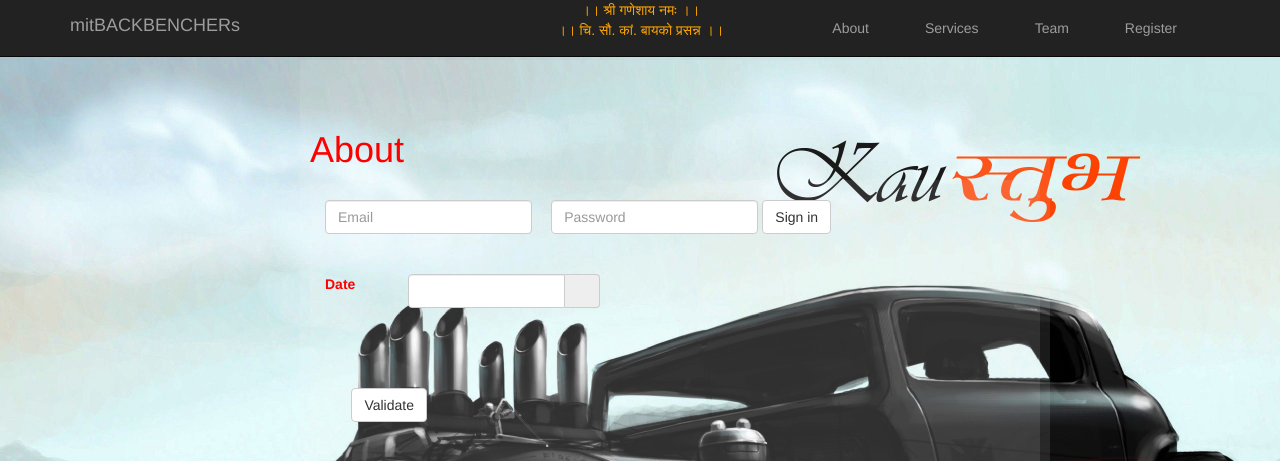
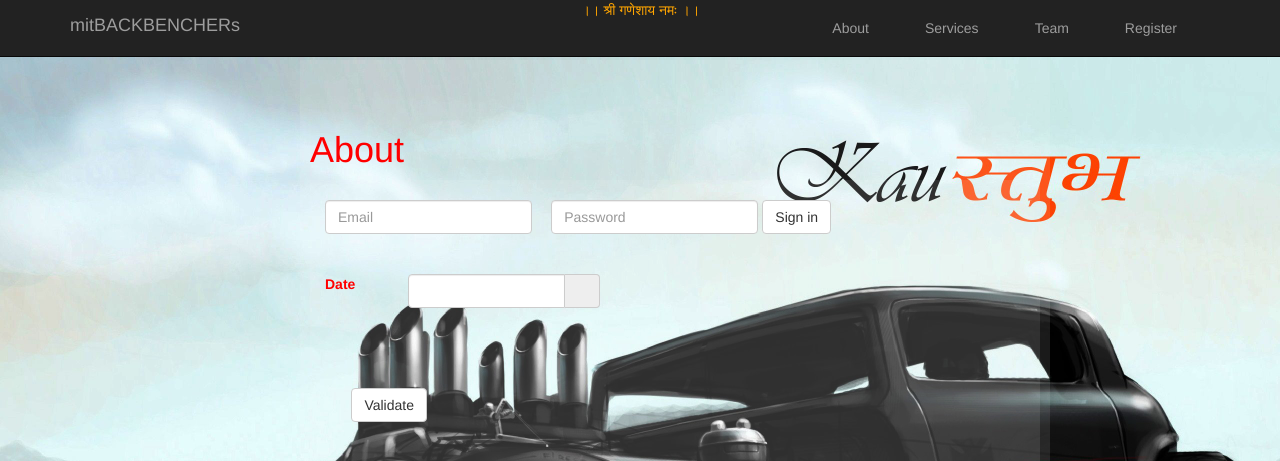
Before and after one commit to Kaus2050/in.co.mitbackbenchers, a PHP site: page / in a window 1280 px wide. Shown: the top 461 px of the page. Run offline with PHP 8.4, Linux system fonts and the light colour scheme; some web fonts are replaced.

Commit message:
updated index.php

```diff
--- a/index.php
+++ b/index.php
@@ -34,7 +34,6 @@
                                 </button>
                                 <a class="navbar-brand" href="index.php">mitBACKBENCHERs</a>
                                 <a class="navbar-brand1" href="Default.aspx">।। श्री गणेशाय नमः ।।</a><br />
-                                <a class="navbar-brand1" href="Default.aspx">।। चि. सौ. कां. बायको प्रसन्न ।।</a>
 
                             </div>
                             <!-- Collect the nav links, forms, and other content for toggling -->
```
